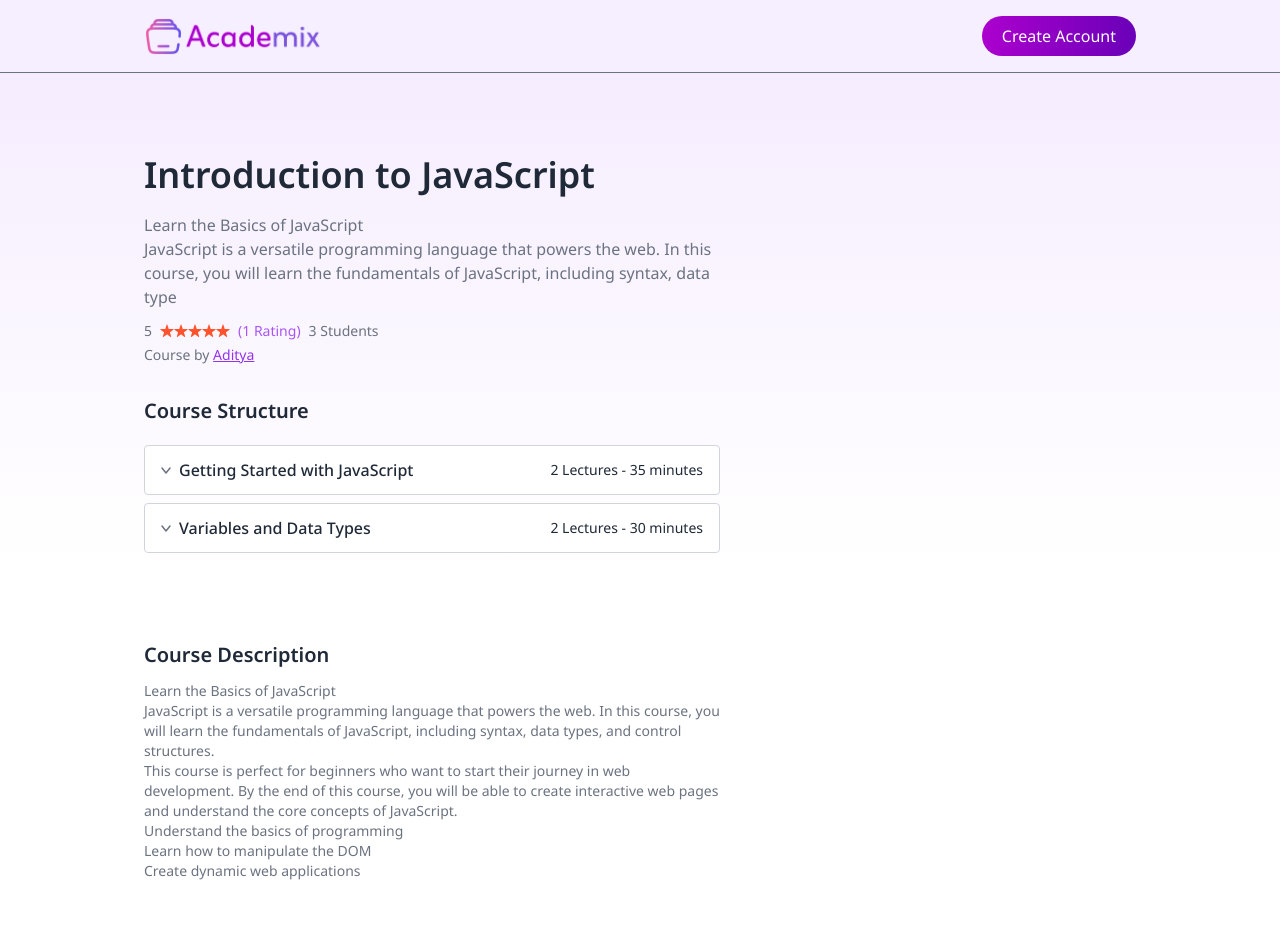
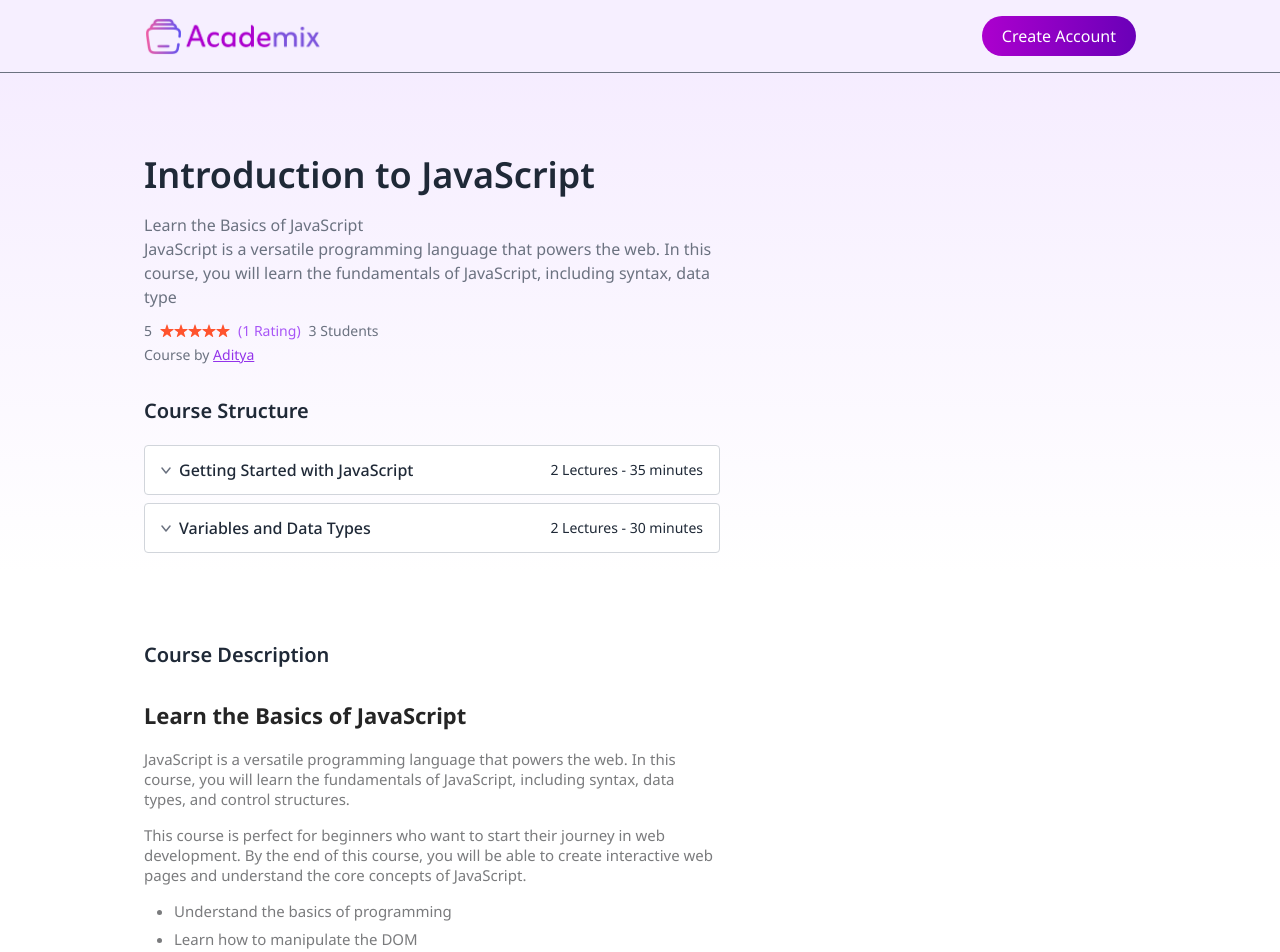
Before and after one commit to Aditya1or0/Academix-lms, a React (Vite) app: page /course/605c72efb3f1c2b1f8e4e1a1 in a window 1280 px wide. Shown: the top 952 px of the page. Built offline with nearby package versions, Linux system fonts and the light colour scheme; no server answers.

Commit message:
update left section

```diff
--- a/src/index.css
+++ b/src/index.css
@@ -7,3 +7,37 @@
 *{
   font-family: "Noto Sans", serif;;
 }
+
+@layer base{
+  html{
+    scroll-behavior:smooth
+  }
+}
+
+::-webkit-scrollbar{
+  display:none
+}
+
+.rich-text { font-size: 15px; color: #7A7B7D; }
+
+.rich-text p { margin-bottom: 16px; }
+
+.rich-text h1 { font-size: 36px; font-weight: 800; color: #252525; margin: 32px 0; }
+
+.rich-text h2 { font-size: 22px; font-weight: 700; color: #252525; margin: 24px 0; }
+
+.rich-text h3 { font-size: 18px; font-weight: 600; color: #333333; margin: 20px 0; }
+
+.rich-text h4 { font-size: 16px; font-weight: 500; color: #444444; margin: 16px 0; }
+
+.rich-text h5 { font-size: 14px; font-weight: 400; color: #555555; margin: 12px 0; }
+
+.rich-text h6 { font-size: 12px; font-weight: 400; color: #666666; margin: 8px 0; }
+
+.rich-text strong { font-weight: 700; }
+
+.rich-text ol { margin-left: 30px; list-style-type: decimal; }
+
+.rich-text ul { margin-left: 30px; list-style-type: disc; }
+
+.rich-text li { margin-bottom: 8px; }
--- a/src/pages/student/CourseDetails.jsx
+++ b/src/pages/student/CourseDetails.jsx
@@ -154,11 +154,11 @@ const CourseDetails = () => {
               Course Description
             </h3>
             <p
-              className="pt-3"
+              className="pt-3 rich-text"
               dangerouslySetInnerHTML={{
                 __html: courseData?.courseDescription,
               }}
-            ></p>
+            />
           </div>
         </div>
 
```
Also changed, not shown: src/assets/rich-text-css.txt (deleted).
